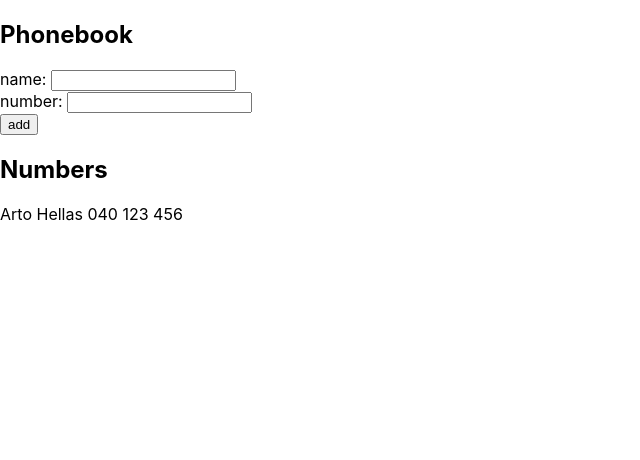
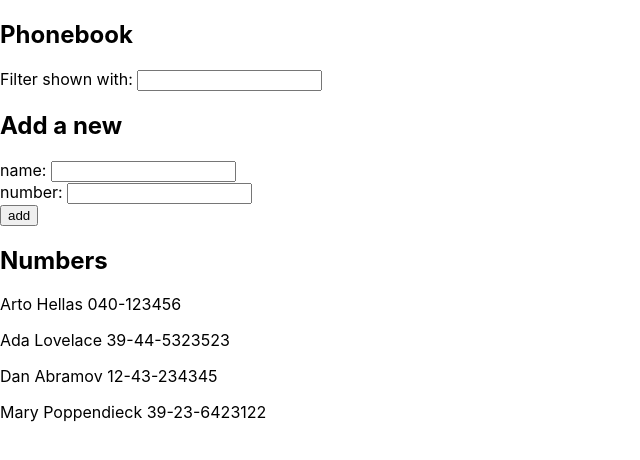
Before and after one commit to TeeRage/fullstack-hy2020, a React (Create React App) app in the folder osa2/puhelinluettelo/: page / in a window 1280 px wide. Shown: the top 460 px of the page, without its empty margins (0-640 px from the left). Built offline with nearby package versions, Linux system fonts and the light colour scheme.

Commit message:
2.9*: puhelinluettelo step4

```diff
--- a/osa2/puhelinluettelo/src/App.js
+++ b/osa2/puhelinluettelo/src/App.js
@@ -8,9 +8,15 @@ const Person = ({person }) => {
 
 const App = () => {
 
-  const [ persons, setPersons] = useState([{ name: 'Arto Hellas', number: '040 123 456' }])
+  const [persons, setPersons] = useState([
+    { name: 'Arto Hellas', number: '040-123456' },
+    { name: 'Ada Lovelace', number: '39-44-5323523' },
+    { name: 'Dan Abramov', number: '12-43-234345' },
+    { name: 'Mary Poppendieck', number: '39-23-6423122' }
+  ])
   const [ newName, setNewName ] = useState('')
   const [ newNumber, setNewNumber ] = useState('')
+  const [ newSearch, setNewSearch ] = useState('')
 
   //Lisätään henkilö persons-listaan
   const addPerson = (event) => {
@@ -43,9 +49,26 @@ const App = () => {
     setNewNumber(event.target.value)
   }
 
+  //Asetetaan uusi numero newNumber muuttujalle
+  const handleSearch = (event) => {
+    setNewSearch(event.target.value)
+    console.log(newSearch)
+  }
+
+  //Filtteröidään näytettävät nimet haun perusteella
+  const personsToShow = persons.filter(person => person.name.toLowerCase().includes(newSearch.toLowerCase()))
+
   return (
     <div>
       <h2>Phonebook</h2>
+      <form>
+        Filter shown with: <input
+          value={newSearch}
+          onChange={handleSearch}
+        />
+      </form>
+
+      <h2>Add a new</h2>
       <form onSubmit = {addPerson}>
         <div>
           name: <input
@@ -65,7 +88,7 @@ const App = () => {
       </form>
 
       <h2>Numbers</h2>
-      {persons.map((nimi, i) =><Person key ={i} person={nimi}/>)}
+      {personsToShow.map((nimi, i) =><Person key ={i} person={nimi}/>)}
     </div>
   )
 }
```
